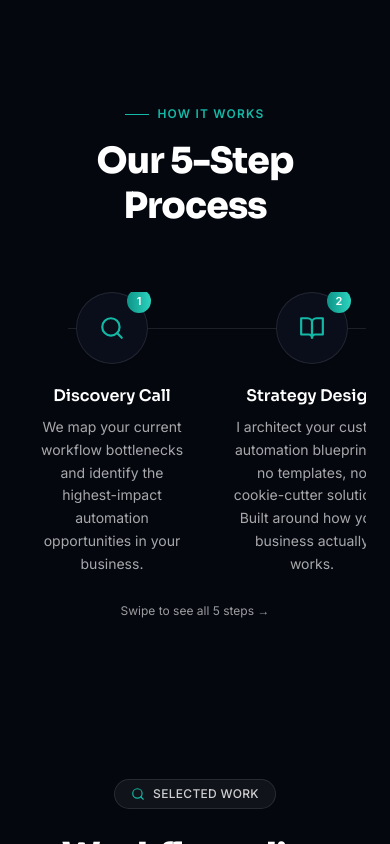
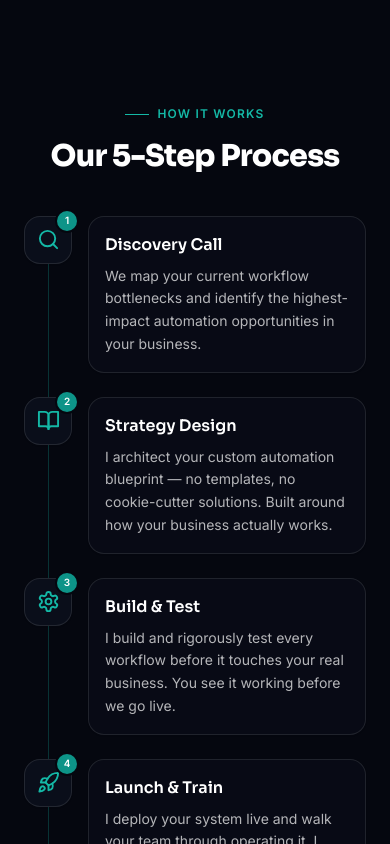
Before and after one commit to manuelraiautomation-bot/manny-portfolio, a React (Vite) app: page / in a window 390 px wide. Shown: the part 6320-7164 px from the top of the page. Built offline with nearby package versions, Linux system fonts and the light colour scheme.

Commit message:
Optimize five-step process layout for mobile screens

```diff
--- a/src/components/Services.jsx
+++ b/src/components/Services.jsx
@@ -49,16 +49,6 @@ export default function Services() {
             opacity: 0;
           }
         }
-        .servicesScroll {
-          scrollbar-width: thin;
-        }
-        .servicesScroll::-webkit-scrollbar {
-          height: 6px;
-        }
-        .servicesScroll::-webkit-scrollbar-thumb {
-          background: rgba(148, 163, 184, 0.35);
-          border-radius: 999px;
-        }
       `}</style>
 
       <div className="mx-auto max-w-2xl text-center">
@@ -66,46 +56,41 @@ export default function Services() {
           <span className="h-px w-6 bg-accent-teal" />
           HOW IT WORKS
         </div>
-        <h2 className="mt-4 font-display text-4xl font-extrabold leading-tight tracking-tight text-light-text dark:text-white lg:text-5xl">
+        <h2 className="mt-4 font-display text-3xl font-extrabold leading-tight tracking-tight text-light-text dark:text-white sm:text-4xl lg:text-5xl">
           Our 5-Step Process
         </h2>
       </div>
 
-      <div className="servicesScroll mt-16 snap-x snap-mandatory overflow-x-auto pb-4 lg:overflow-visible lg:pb-0">
-        <div className="relative flex min-w-max gap-10 px-2 sm:gap-14 lg:min-w-0 lg:justify-between lg:gap-6">
-          {/* static connecting line */}
-          <div className="pointer-events-none absolute left-11 right-11 top-9 h-px bg-light-border dark:bg-white/10" />
-
-          {/* traveling pulse, confined to the same track as the line */}
-          <div className="pointer-events-none absolute left-11 right-11 top-9 h-px overflow-visible">
+      <div className="relative mt-10 lg:mt-16">
+        {/* Desktop connector; mobile connectors follow each step's height. */}
+        <div aria-hidden="true" className="pointer-events-none absolute left-[10%] right-[10%] top-9 hidden h-px bg-light-border dark:bg-white/10 lg:block">
           <span className="servicesPulseDot absolute top-1/2 h-2.5 w-2.5 -translate-x-1/2 -translate-y-1/2 rounded-full bg-accent-teal shadow-glow" />
         </div>
 
+        <ol className="grid gap-0 lg:grid-cols-5 lg:gap-6">
           {STEPS.map(({ icon: Icon, title, desc }, i) => (
-            <div
-              key={title}
-              className="relative z-10 flex w-40 flex-shrink-0 snap-center flex-col items-center text-center sm:w-48 lg:w-40"
-            >
-              <div className="relative flex h-[4.5rem] w-[4.5rem] items-center justify-center rounded-full border border-white/10 bg-base-900 shadow-sm">
-                <Icon size={26} className="text-accent-teal" />
-                <span className="absolute -right-1 -top-1 flex h-6 w-6 items-center justify-center rounded-full bg-brand-gradient text-[11px] font-bold text-white shadow-glow">
+            <li key={title} className="relative flex min-w-0 gap-4 pb-6 last:pb-0 lg:flex-col lg:items-center lg:gap-0 lg:pb-0 lg:text-center">
+              {i < STEPS.length - 1 && (
+                <span aria-hidden="true" className="absolute bottom-0 left-6 top-12 w-px bg-light-border dark:bg-accent-teal/25 lg:hidden" />
+              )}
+              <div className="relative z-10 flex h-12 w-12 shrink-0 items-center justify-center rounded-2xl border border-light-border bg-light-surface text-accent-tealDeep shadow-sm dark:border-white/10 dark:bg-base-900 dark:text-accent-teal lg:h-[4.5rem] lg:w-[4.5rem] lg:rounded-full">
+                <Icon size={23} aria-hidden="true" />
+                <span aria-hidden="true" className="absolute -right-1.5 -top-1.5 flex h-5 w-5 items-center justify-center rounded-full bg-accent-tealDeep text-[10px] font-bold text-white ring-2 ring-light-bg dark:ring-base-950 lg:h-6 lg:w-6 lg:text-[11px]">
                   {i + 1}
                 </span>
               </div>
-              <h3 className="mt-5 font-display text-base font-semibold text-light-text dark:text-white">
-                {title}
+              <div className="min-w-0 flex-1 rounded-2xl border border-light-border bg-light-surface p-4 shadow-sm dark:border-white/10 dark:bg-base-900/60 lg:mt-5 lg:rounded-none lg:border-0 lg:bg-transparent lg:p-0 lg:shadow-none dark:lg:bg-transparent">
+                <h3 className="font-display text-base font-semibold text-light-text dark:text-white">
+                  <span className="sr-only">Step {i + 1}: </span>{title}
                 </h3>
-              <p className="mt-2 text-sm leading-relaxed text-light-muted dark:text-white/65">
+                <p className="mt-2 text-sm leading-relaxed text-light-muted dark:text-white/70">
                   {desc}
                 </p>
               </div>
+            </li>
           ))}
+        </ol>
       </div>
-      </div>
-
-      <p className="mt-3 text-center text-xs text-light-muted dark:text-white/60 lg:hidden">
-        Swipe to see all 5 steps →
-      </p>
     </section>
   );
 }
```
Lines whose indentation alone changed are shown as unchanged.
